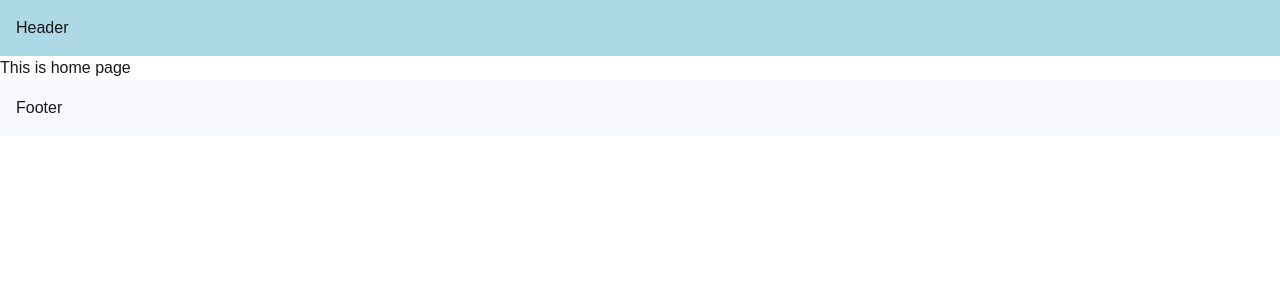
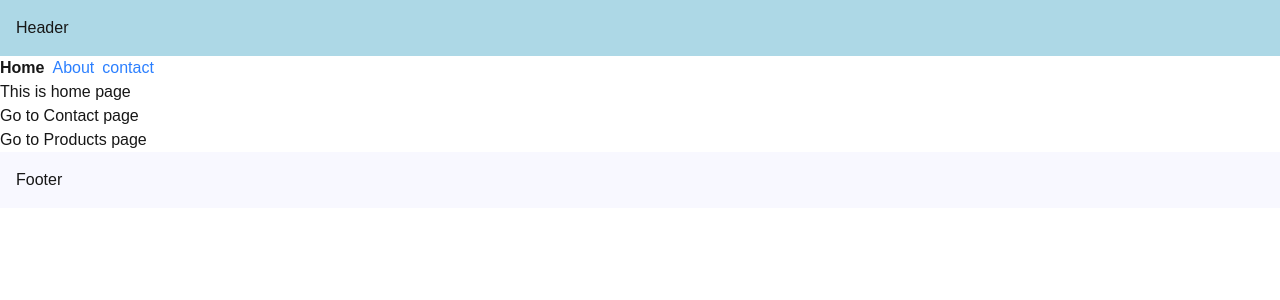
Before and after one commit to mdmusharruf13/nextjs-learning, a Next.js app in the folder nextjs-15_ce/: page / in a window 1280 px wide. Shown: the top 300 px of the page. Built offline with nearby package versions, Linux system fonts and the light colour scheme.

Commit message:
Link component and Active Links in Next.js

```diff
--- a/nextjs-15_ce/src/app/concepts/products/page.tsx
+++ b/nextjs-15_ce/src/app/concepts/products/page.tsx
@@ -1,10 +1,12 @@
+import Link from "next/link"
+
 export default function ProductsPage() {
   return (
     <section>
       <ul>
-        <li>product 1</li>
-        <li>product 2</li>
-        <li>product 3</li>
+        <li><Link href={"/concepts/products/1"}>product 1</Link></li>
+        <li><Link href={"/concepts/products/2"}>product 2</Link></li>
+        <li><Link href={"/concepts/products/3"}>product 3</Link></li>
       </ul>
     </section>
   );
--- a/nextjs-15_ce/src/app/layout.tsx
+++ b/nextjs-15_ce/src/app/layout.tsx
@@ -1,6 +1,7 @@
 import type { Metadata } from "next";
 import { Geist, Geist_Mono } from "next/font/google";
 import "./globals.css";
+import NavBar from "@/components/NavBar";
 
 const geistSans = Geist({
   variable: "--font-geist-sans",
@@ -35,7 +36,9 @@ export default function RootLayout({
           padding: "1rem"
         }}>
           <p>Header</p>
+
         </header>
+          <NavBar />
         {children}
         <footer style={{
           backgroundColor: 'ghostwhite',
--- a/nextjs-15_ce/src/app/page.tsx
+++ b/nextjs-15_ce/src/app/page.tsx
@@ -1,3 +1,13 @@
+import Link from "next/link";
+
 export default function Home() {
-  return <div>This is home page</div>;
+  return <div>
+    <section>
+    This is home page
+    </section>
+    <section className="flex flex-col">
+      <Link href={"/contact"}>Go to Contact page</Link>
+      <Link href={"/concepts/products"}>Go to Products page</Link>
+    </section>
+  </div>;
 }
--- /dev/null
+++ b/nextjs-15_ce/src/components/NavBar.tsx
@@ -0,0 +1,42 @@
+"use client";
+
+import Link from "next/link";
+import { usePathname } from "next/navigation";
+
+const navLinks = [
+  {
+    name: "Home",
+    href: "/"
+  },
+  {
+    name: "About",
+    href: "/about"
+  },
+  {
+    name: "contact",
+    href: "/contact"
+  },
+];
+
+export default function NavBar() {
+
+    const pathname = usePathname();
+
+    return (
+        <section className="flex gap-2">
+        {navLinks.map((link) => {
+            const isActive = pathname == link.href || (pathname.startsWith(link.href + "/") && link.href);
+
+            return (
+                <Link
+                    href={link.href}
+                    key={link.name}
+                    className={isActive ? "font-bold" : "text-blue-500"}
+                >
+                    {link.name}
+                </Link>
+            )
+        })}
+        </section>
+);
+}
```
Also changed, not shown: 1 other file (tests, documents, lock files or other folders).
